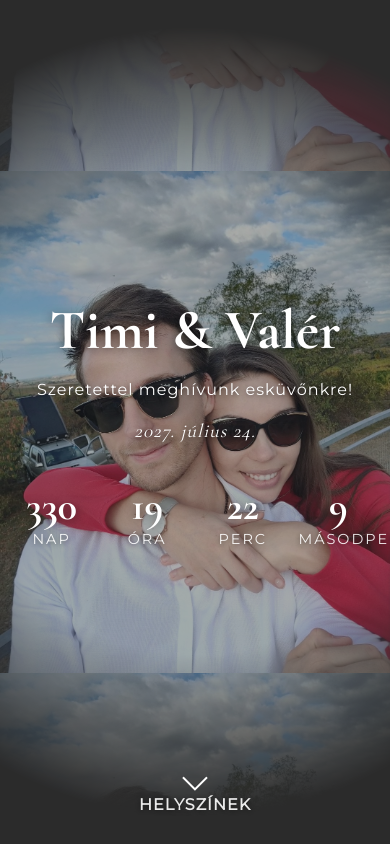
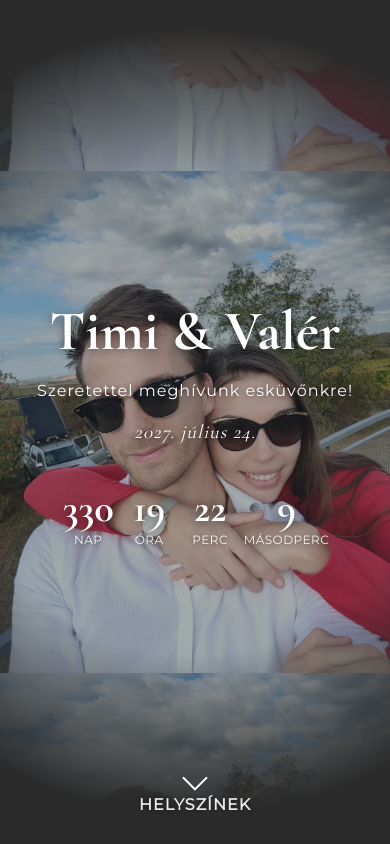
Before and after one commit to SumegiV/wedding_web, a plain HTML site: page index.html in a window 390 px wide. Shown: the top 844 px of the page. Drawn offline with nearby package versions, Linux system fonts and the light colour scheme.

Commit message:
Add files via upload

```diff
--- a/style.css
+++ b/style.css
@@ -73,11 +73,33 @@ h1, h2 { font-family: var(--elegant-font); font-weight: 700; font-size: clamp(2.
 .page-nav-up span { animation-name: bounce-up; }
 @keyframes bounce-up { 0%, 20%, 50%, 80%, 100% { transform: translateY(0) rotate(135deg); } 40% { transform: translateY(8px) rotate(135deg); } 60% { transform: translateY(4px) rotate(135deg); } }
 
-/* 2. Visszaszámláló */
-#countdown { display: flex; justify-content: center; gap: clamp(15px, 4vw, 40px); margin-top: 20px;}
-.countdown-item { min-width: 80px; } /* MÓDOSÍTVA */
-.countdown-item span { display: block; font-size: clamp(2.5rem, 7vw, 4.5rem); font-family: var(--elegant-font); font-weight: 700; }
-.countdown-item p { margin: 0; font-size: 0.9rem; text-transform: uppercase; letter-spacing: 2px; }
+/* 2. Visszaszámláló (Alapbeállítások) */
+#countdown {
+    display: flex;
+    justify-content: center;
+    /* Távolság lefelezése az elemek között: 15-40px helyett 8-20px */
+    gap: clamp(8px, 2vw, 20px);
+    margin-top: 20px;
+}
+
+.countdown-item {
+    /* Elemek szélességének csökkentése, hogy mobilon is kényelmesen elférjenek */
+    min-width: 65px;
+}
+
+.countdown-item span {
+    display: block;
+    font-size: clamp(2.5rem, 7vw, 4.5rem);
+    font-family: var(--elegant-font);
+    font-weight: 700;
+}
+
+.countdown-item p {
+    margin: 0;
+    font-size: 0.8rem; /* Kicsit finomított betűméret */
+    text-transform: uppercase;
+    letter-spacing: 1px; /* Kisebb betűköz a hosszú szavak jobb illeszkedéséért */
+}
 
 /* Helyszínek & Információk Kártya Stílusok */
 .locations-container { display: grid; grid-template-columns: repeat(2, 1fr); gap: 20px; width: 100%; }
@@ -150,8 +172,22 @@ input:checked + .slider:before { transform: translateX(26px); }
 #guests { max-width: 150px; text-align: center; display: inline-block; }
 
 
-/* Mobilnézet */
+/* Mobilnézet beállításai */
 @media (max-width: 768px) {
     .locations-container, .info-container { grid-template-columns: 1fr; }
     .hero .content-wrapper { height: 75%; }
+
+    /* ÚJ: Extra igazítások kifejezetten kis kijelzőkre */
+    #countdown {
+        gap: 6px; /* Még kompaktabb rés mobilon */
+    }
+
+    .countdown-item {
+        min-width: 55px;
+    }
+
+    .countdown-item p {
+        font-size: 0.75rem; /* Biztosítja, hogy a "másodperc" szó ne törjön le */
+        letter-spacing: 0.5px;
+    }
 }
```
